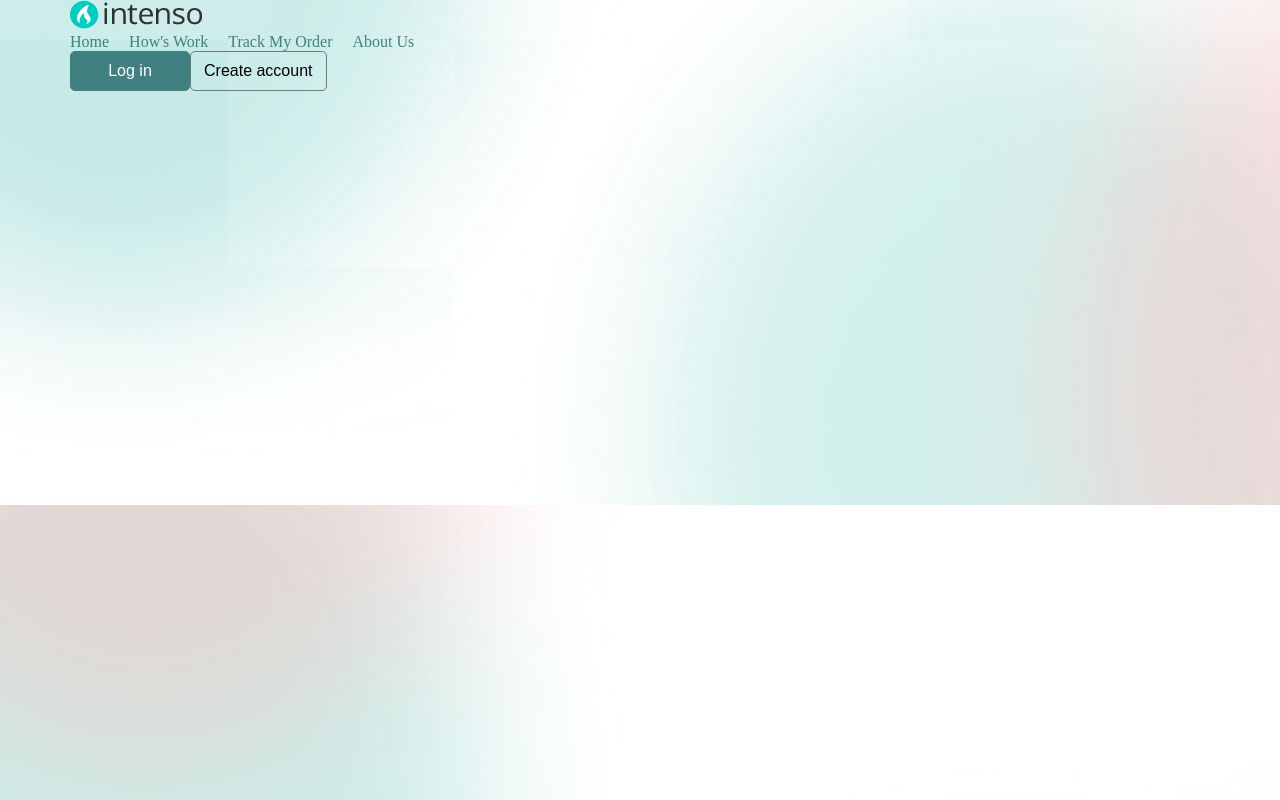
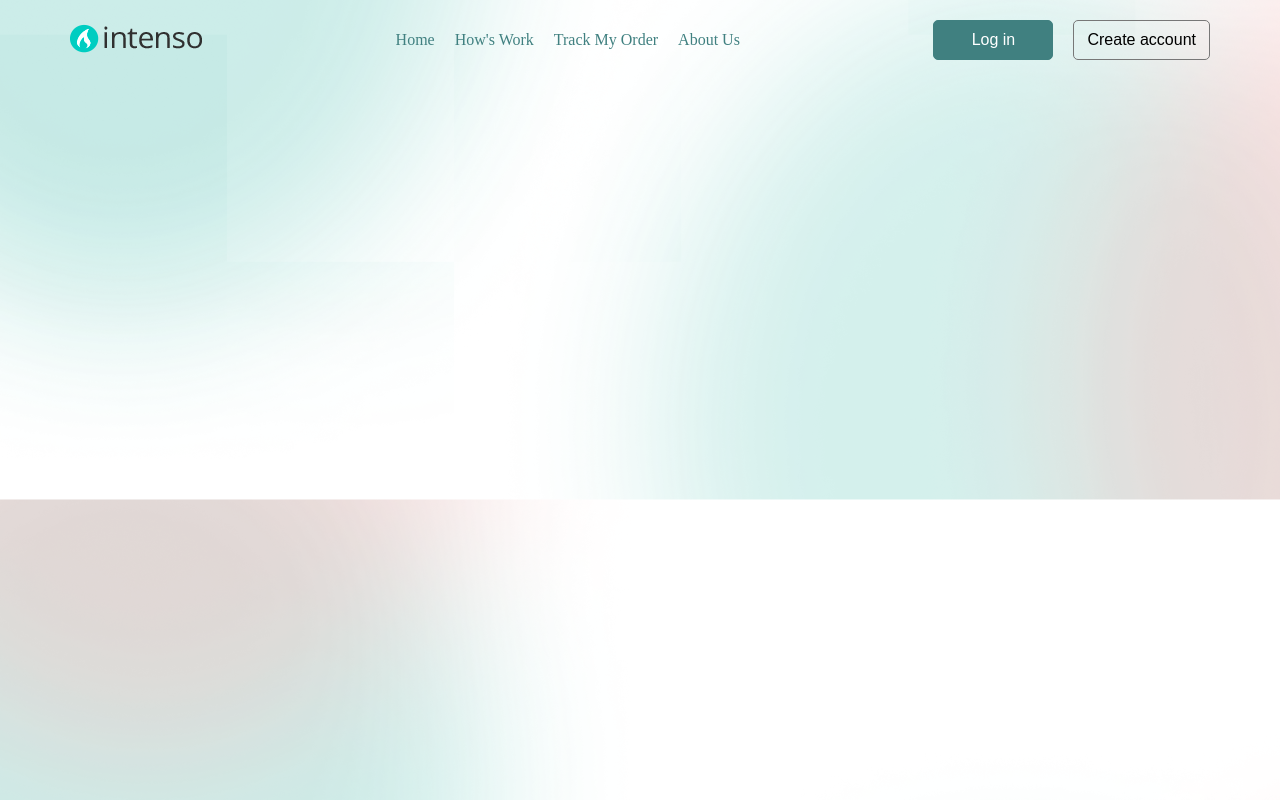
Before and after one commit to rafiurrafi/react-bootcamp, a React (Create React App) app: page / in a window 1280 px wide. Built offline with nearby package versions, Linux system fonts and the light colour scheme.

Commit message:
intenso - style the header component

```diff
--- a/src/intenso/components/header.jsx
+++ b/src/intenso/components/header.jsx
@@ -3,7 +3,9 @@ import { Link } from "react-router-dom";
 import img from "../assets/logo.png";
 import Button from "./common/button";
 import Navbar from "./navbar";
-const Header = (props) => {
+
+import "../styles/header.scss";
+const Header = () => {
   return (
     <header className="header">
       <Link>
--- a/src/intenso/styles/button.scss
+++ b/src/intenso/styles/button.scss
@@ -3,6 +3,7 @@
   border: 1px solid #777;
   font-size: 1.6rem;
   border-radius: 5px;
+  cursor: pointer;
   &--sm {
     min-width: 12rem;
     padding: 1rem 1.3rem;
--- /dev/null
+++ b/src/intenso/styles/header.scss
@@ -0,0 +1,11 @@
+.header {
+  display: flex;
+  justify-content: space-between;
+  align-items: center;
+  padding: 2rem 0;
+  &__buttons {
+    button:first-of-type {
+      margin-right: 2rem;
+    }
+  }
+}
```
